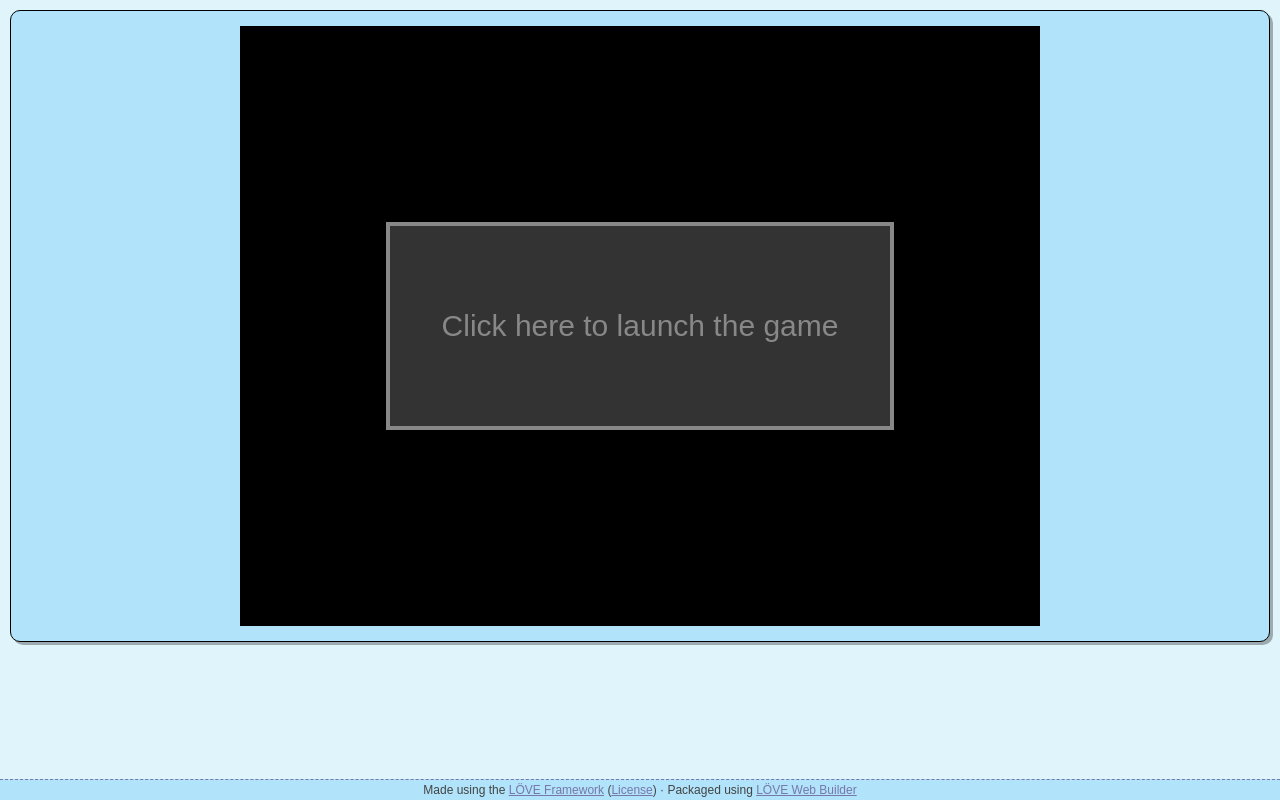
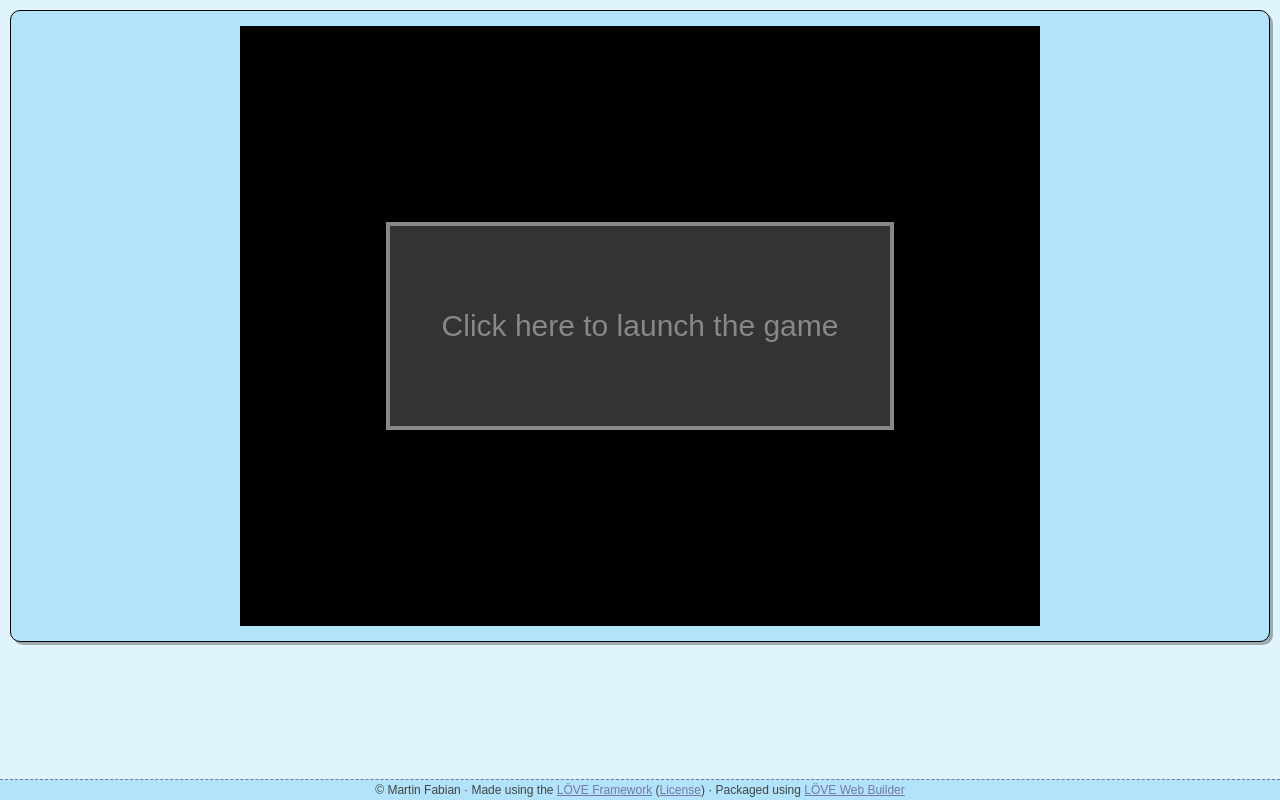
Before and after one commit to martin-fabian/alphabet-word, a plain HTML site: page index.html in a window 1280 px wide. Drawn offline with Linux system fonts and the light colour scheme.

```diff
--- a/index.html
+++ b/index.html
@@ -56,7 +56,7 @@ html, body
 		<center><canvas id="canvas" width="800" height="600" style="max-width:100%;background:#000;vertical-align:middle"></canvas></center>
 	</div>
 </div>
-<div id="footer">Made using the <a href="https://love2d.org/" target="_blank">LÖVE Framework</a> (<a href="https://raw.githubusercontent.com/love2d/love/main/license.txt" target="_blank">License</a>) &middot; Packaged using <a href="https://schellingb.github.io/LoveWebBuilder/" target="_blank">LÖVE Web Builder</a></div>
+<div id="footer">&copy; Martin Fabian &middot; Made using the <a href="https://love2d.org/" target="_blank">LÖVE Framework</a> (<a href="https://raw.githubusercontent.com/love2d/love/main/license.txt" target="_blank">License</a>) &middot; Packaged using <a href="https://schellingb.github.io/LoveWebBuilder/" target="_blank">LÖVE Web Builder</a></div>
 <script type="text/javascript">(function(){
 var TXT =
 {
```
